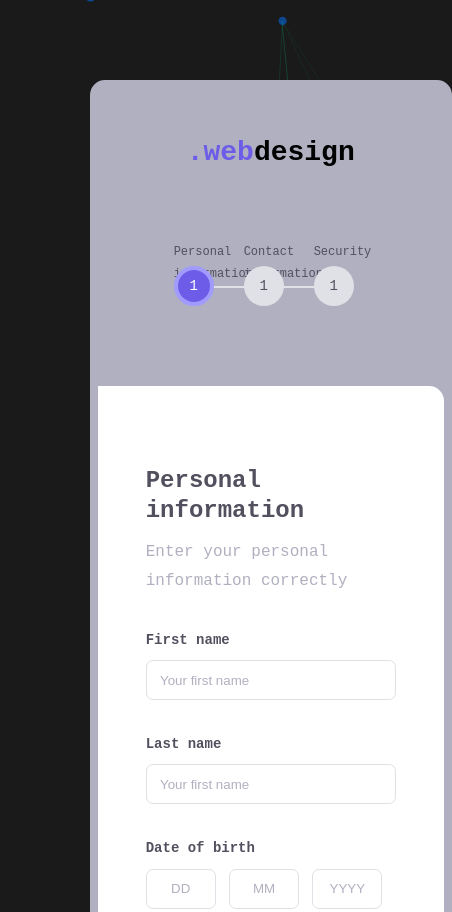
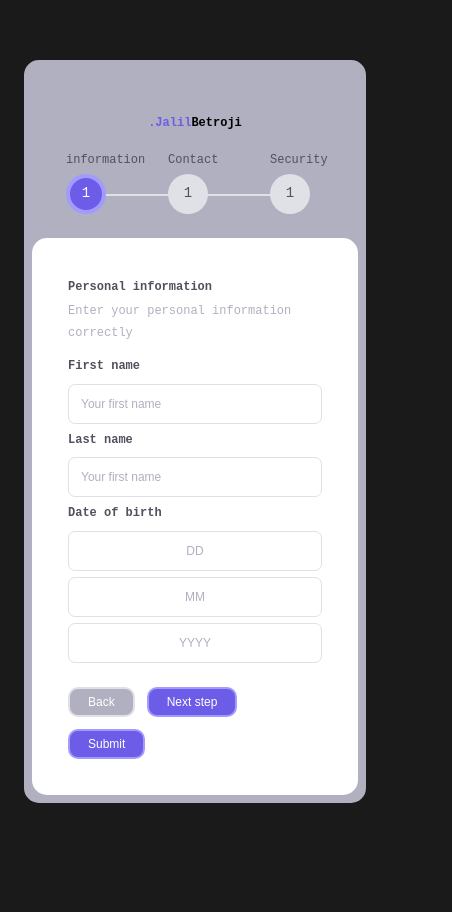
Before and after one commit to Jalil-Betroji/multi-step-form-html-css-js, a plain HTML site: page index.html in a window 390 px wide. Shown: the top 912 px of the page, 452 px wide, since content can reach past the window. After the commit the page ends 844 px from the top, so only its background shows below. Drawn offline with Linux system fonts and the light colour scheme.

Commit message:
responsive enhanced

```diff
--- a/assets/css/style.css
+++ b/assets/css/style.css
@@ -4,7 +4,7 @@
   --lighter-color: #e0e0e7;
   --light-color: #b0b0c0;
   --dar-color: #52505e;
-    --black-color:rgb(26, 26, 26);
+  --black-color: rgb(26, 26, 26);
   --font-smaller: 14px;
   --font-bigger: -20px;
 }
@@ -172,16 +172,14 @@
 form .checkbox input {
   height: auto;
 }
-  form > div:not(.btn-group){
+form > div:not(.btn-group) {
   display: none;
 }
-  form > div.active{
+form > div.active {
   display: block;
 }
 
-
 /* button */
-
 
 .btn-group {
   display: flex;
@@ -213,27 +211,52 @@
 }
 
 @media screen and (max-width: 768px) {
+  *{
+    font-size: 12px;
+  }
+  h1{
+    font-size: 14px;
+  }
+  form label {
+    font-size: 12px;
+}
   .form-box {
     flex-direction: column;
+  }
+  form .grouping {
+    flex-direction: column;
+    gap: 0.5em;
+    width: 100%;
+  }
+  form .grouping input {
+    max-width: 100%;
+    margin: 0;
+  }
+  form > div p {
+    margin-bottom: 1em;
+  }
+  form > div > div:not(.checkbox) {
+    margin-bottom: 0.5em;
   }
   .form-box .progress {
     flex: 1 0 35%;
     min-width: 300px;
-      padding: 3em;
+    padding: 0;
   }
   .logo {
-      margin: -48px -48px 48px;
+    margin: 1.1em;
+    padding: 11px;
   }
   .progress ul.progress-steps {
     flex-direction: row;
-      gap: 1em;
+    gap: 4em;
   }
   .progress ul.progress-steps li:not(:last-child)::before {
     content: "";
     position: absolute;
     left: 30px;
     top: 20px;
-      width: 65px;
+    width: 85px;
     height: 2px;
     background-color: var(--lighter-color);
   }
@@ -244,7 +267,7 @@
   }
   .form-box form {
     padding: 3em;
-      border-radius: 0 15px 15px 0;
+    border-radius:15px;
   }
   .progress ul li p span {
     display: block;
@@ -252,14 +275,19 @@
   .progress ul li p {
     position: absolute;
     top: -2em;
-      font-size: 12px;
   }
   .btn-group [class*="btn-"] {
     background-color: var(--main-color);
     color: white;
-      padding: .5em 1.5em;
+    padding: 0.5em 1.5em;
     border: 2px solid var(--secondary-color);
     border-radius: 10px;
-      font-size: 12px;
+  }
+  .container {
+    position: static;
+    max-width: 1100px;
+    margin: 0 auto;
+    padding: 0 2em;
+    box-sizing: border-box
   }
 }
--- a/assets/js/main.js
+++ b/assets/js/main.js
@@ -51,3 +51,17 @@ const updateProgress = () => {
     nextButton.disabled = false;
   }
 };
+
+const mediaQuery = window.matchMedia('(max-width: 768px)');
+
+const handleMediaQueryChange = (mediaQuery) => {
+  if (mediaQuery.matches) {
+    const bodyElement = document.querySelector('body');
+    bodyElement.removeAttribute('id');
+    console.log('removed');
+  }
+};
+
+handleMediaQueryChange(mediaQuery);
+
+mediaQuery.addListener(handleMediaQueryChange);
--- a/index.html
+++ b/index.html
@@ -12,16 +12,16 @@
         <div class="form-box">
           <div class="progress">
             <div class="logo">
-              <a href="/images/"><span>.web</span>design</a>
+              <a href="#"><span>.Jalil</span>Betroji</a>
             </div>
             <ul class="progress-steps">
               <li class="step active">
                 <span>1</span>
-                <p>Personal information<br /><span>20 sec to complete</span></p>
+                <p>information<br /><span>20 sec to complete</span></p>
               </li>
               <li class="step">
                 <span>1</span>
-                <p>Contact information<br /><span>30 sec to complete</span></p>
+                <p>Contact<br /><span>30 sec to complete</span></p>
               </li>
               <li class="step">
                 <span>1</span>
```
Lines whose indentation alone changed are shown as unchanged.
